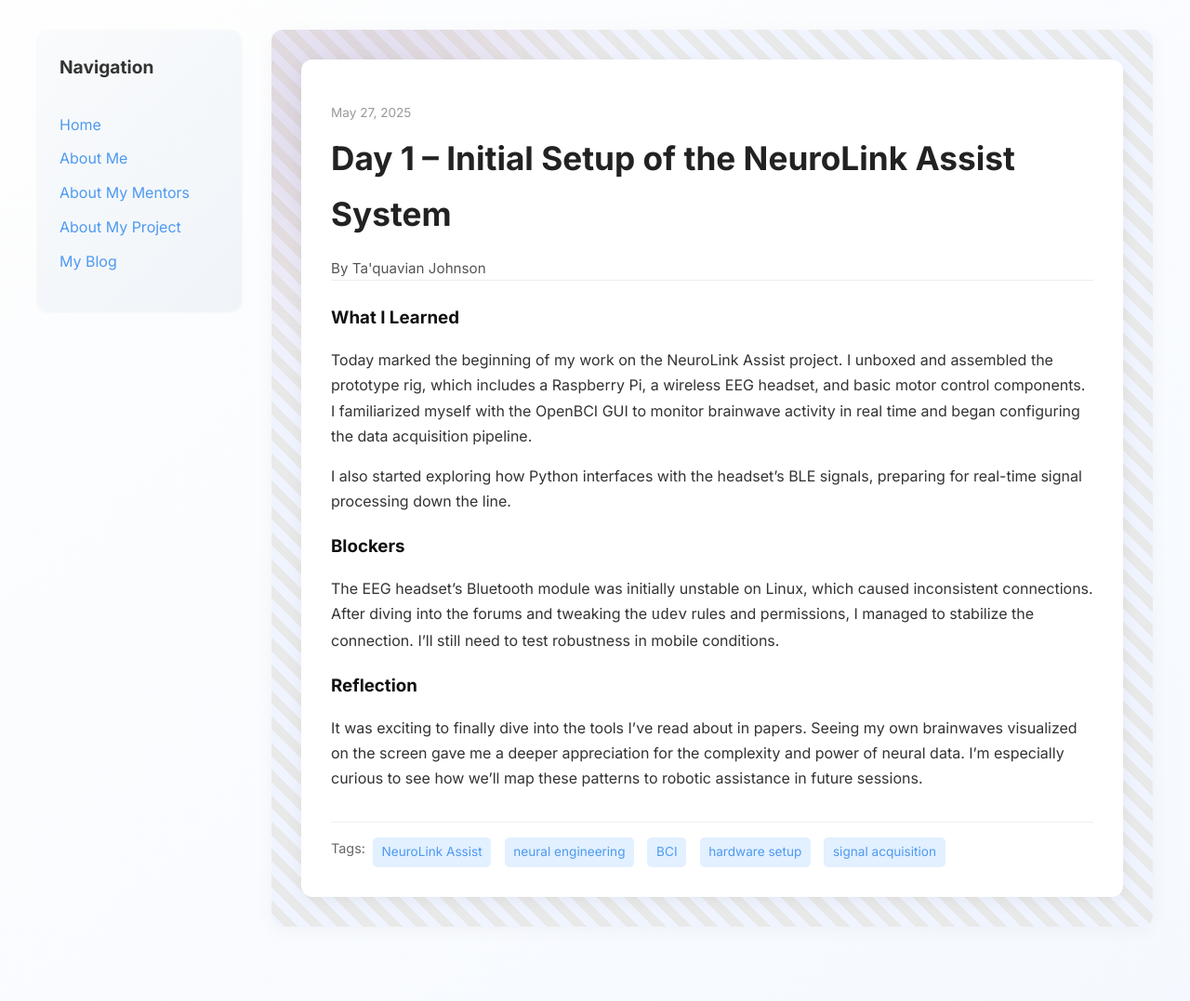
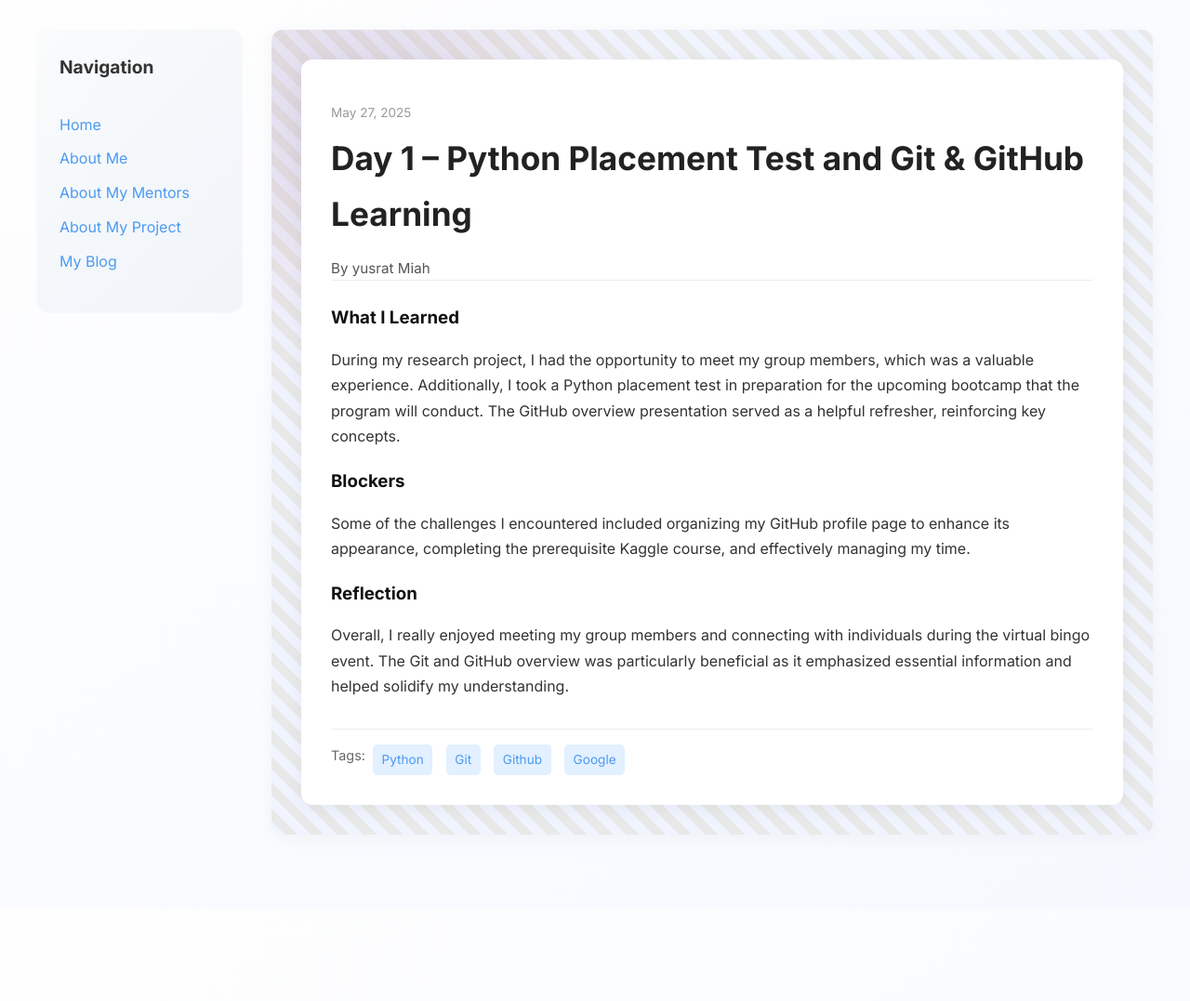
Before and after one commit to yusratmiah/yusratmiah.github.io, a Jekyll site: the page built from _posts/2025-05-27-day-1.md, in a window 1280 px wide. Shown: the whole page at 93% size. Built offline with Jekyll 4.4.1, drawn with Linux system fonts in a browser that asks for light colours; after the commit the page ends 978 px from its top, so only the background shows below that.

Commit message:
Update 2025-05-27-day-1.md

```diff
--- a/_posts/2025-05-27-day-1.md
+++ b/_posts/2025-05-27-day-1.md
@@ -1,19 +1,18 @@
 ---
 layout: post
-title: "Day 1 – Initial Setup of the NeuroLink Assist System"
+title: "Day 1 – Python Placement Test and Git & GitHub Learning"
 date: 2025-05-27
-author: Ta'quavian Johnson
+author: yusrat Miah
 permalink: /day1.html
-tags: ["NeuroLink Assist", "neural engineering", "BCI", "hardware setup", "signal acquisition"]
+tags: ["Python", "Git", "Github", "Google"]
 
 what_i_learned: |
-  Today marked the beginning of my work on the NeuroLink Assist project. I unboxed and assembled the prototype rig, which includes a Raspberry Pi, a wireless EEG headset, and basic motor control components. I familiarized myself with the OpenBCI GUI to monitor brainwave activity in real time and began configuring the data acquisition pipeline.
+  During my research project, I had the opportunity to meet my group members, which was a valuable experience. Additionally, I took a Python placement test in preparation for the upcoming bootcamp that the program will conduct. The GitHub overview presentation served as a helpful refresher, reinforcing key concepts.
 
-  I also started exploring how Python interfaces with the headset's BLE signals, preparing for real-time signal processing down the line.
 
 blockers: |
-  The EEG headset’s Bluetooth module was initially unstable on Linux, which caused inconsistent connections. After diving into the forums and tweaking the `udev` rules and permissions, I managed to stabilize the connection. I’ll still need to test robustness in mobile conditions.
+  Some of the challenges I encountered included organizing my GitHub profile page to enhance its appearance, completing the prerequisite Kaggle course, and effectively managing my time.
 
 reflection: |
-  It was exciting to finally dive into the tools I’ve read about in papers. Seeing my own brainwaves visualized on the screen gave me a deeper appreciation for the complexity and power of neural data. I’m especially curious to see how we’ll map these patterns to robotic assistance in future sessions.
+  Overall, I really enjoyed meeting my group members and connecting with individuals during the virtual bingo event. The Git and GitHub overview was particularly beneficial as it emphasized essential information and helped solidify my understanding.
 ---
```
